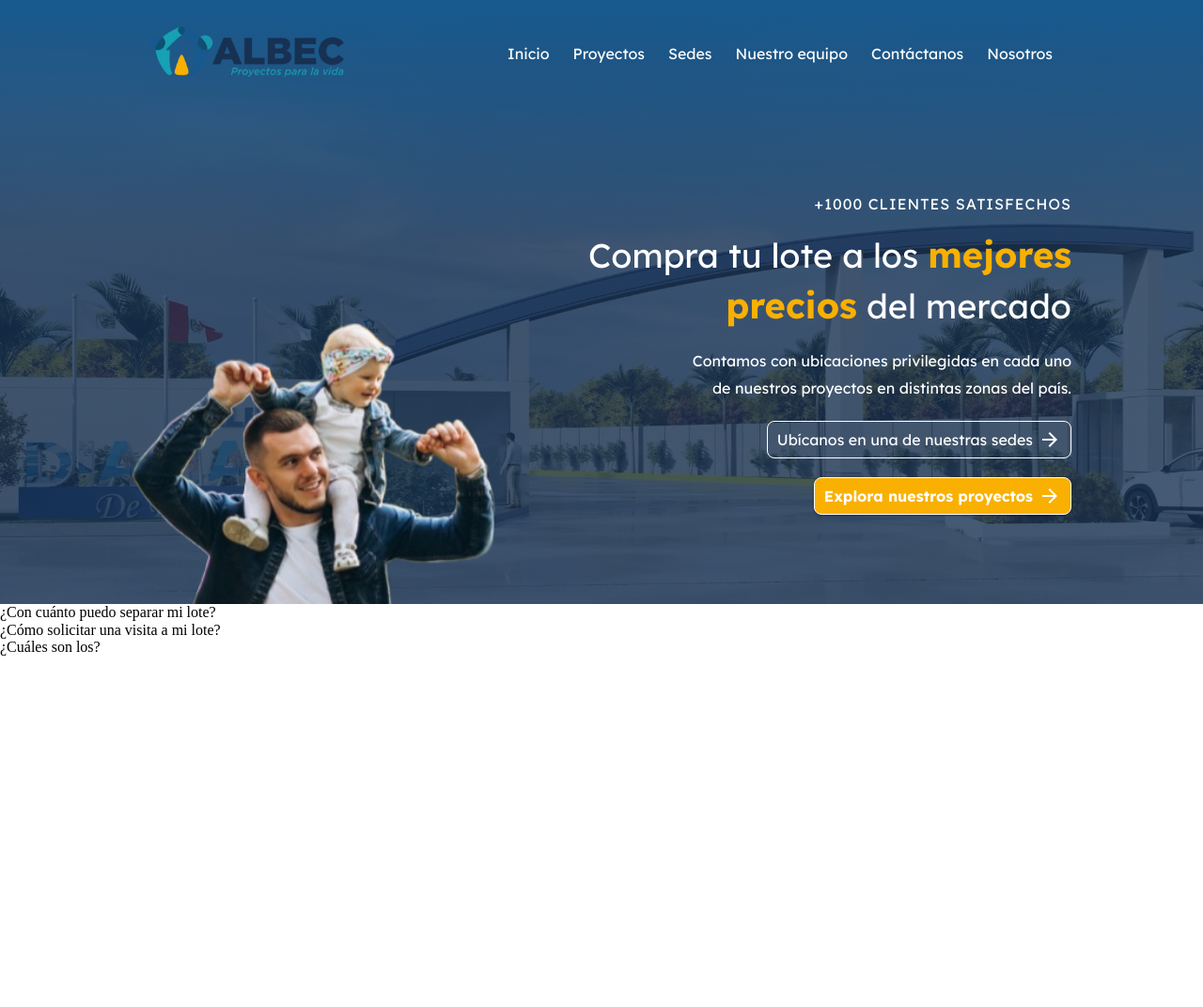
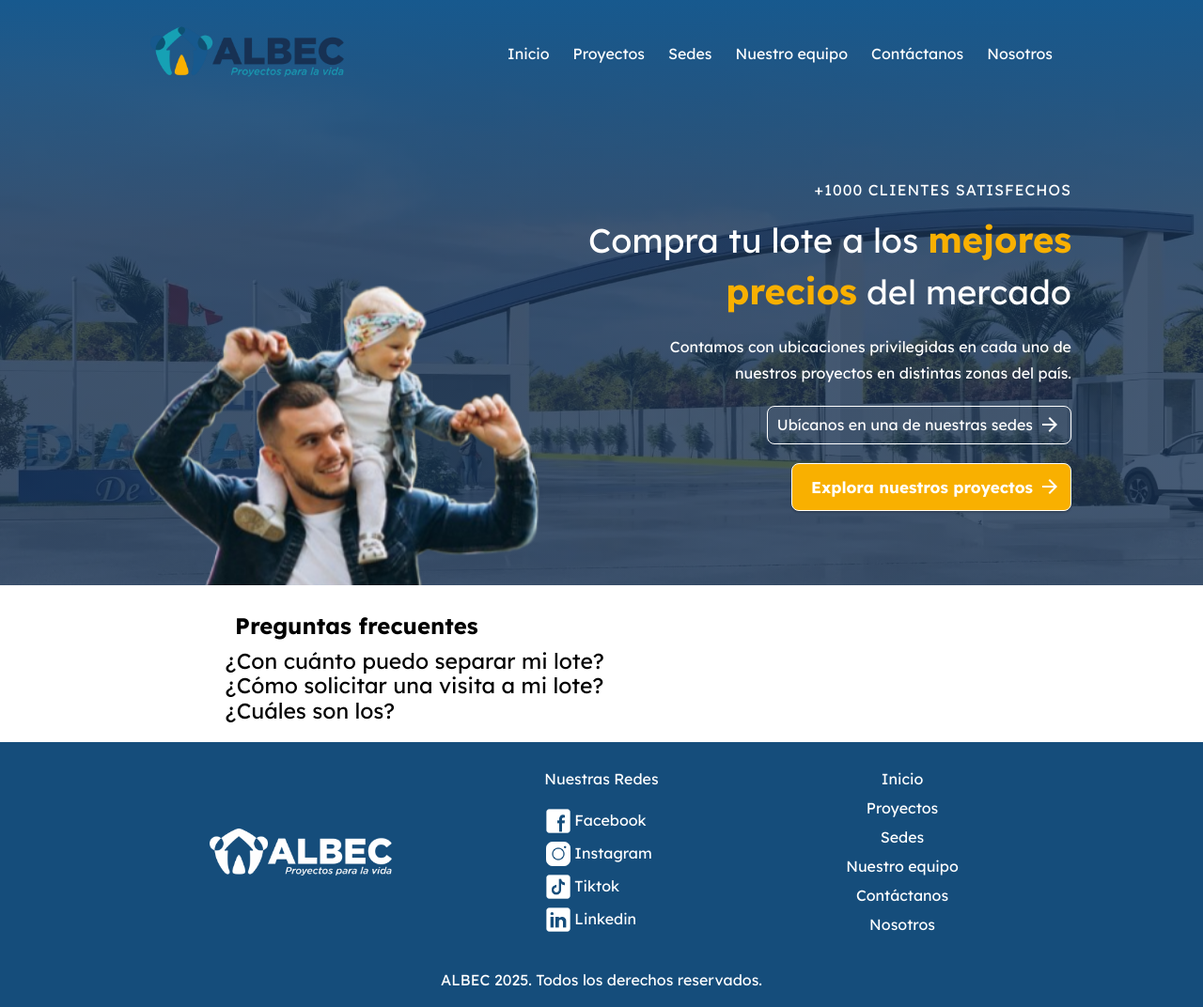
Before and after one commit to Const4ntino/hero02, a plain HTML site: page index.html in a window 1280 px wide. Shown: the whole page at 94% size. Before the commit the page ends 800 px from the top, so only its background shows below. Drawn offline with Linux system fonts and the light colour scheme.

Commit message:
SEGUNDO COMMIT: footer

```diff
--- a/css/style.css
+++ b/css/style.css
@@ -88,13 +88,12 @@ h1 {
 
 .hero_contenido {
     display: flex;
-    gap: 3rem;
     justify-content: center;
 }
 
 .hero_contenido img {
-    margin-top: 23rem;
-    height: 30rem;
+    margin-top: 19rem;
+    height: 32rem;
     width: 100%;
     object-fit: cover;
     object-position: top;
@@ -105,7 +104,7 @@ h1 {
 /* HERO-CONTENDIO: TEXTO */
 
 .hero_texto {
-    flex: 1.5;
+    flex: 1.3;
     display: flex;
     flex-direction: column;
     justify-content: center;
@@ -122,19 +121,19 @@ h1 {
     text-align: right;
     font-size: 3.6rem;
     font-weight: 400;
+    line-height: 1.44;
 }
 
 .hero_titulo span {
-    line-height: 1.44;
     font-weight: bolder;
     font-size: 3.8rem;
     color: var(--colorSecundario);
 }
 
 .hero_informacion-bottom {
+    text-align: right;
+    margin-left: 20%;
     line-height: 1.8;
-    text-align: right;
-    margin-left: 30%;
 }
 
 /* HERO: BOTONES */
@@ -165,15 +164,12 @@ h1 {
 }
 
 .hero_boton_a-principal {
+    width: fit-content;
+    font-size: 1.7rem;
+    font-weight: 700;
+    padding: 1.5rem 4rem 1.5rem 2rem;
     background-color: var(--colorSecundario);
-    font-weight: 700;
     box-shadow: 0 1px 3px rgba(0, 0, 0, 0.12), 0 1px 2px rgba(0, 0, 0, 0.24);
-    transition: all 300ms;
-}
-
-.hero_boton_a-principal:hover {
-    transform: translateY(-2px);
-    box-shadow: 0 14px 28px rgba(0, 0, 0, 0.25), 0 10px 10px rgba(0, 0, 0, 0.22);
 }
 
 .hero_boton_a-secundario {
@@ -183,3 +179,126 @@ h1 {
 .hero_boton_a-secundario:hover {
     background-color: var(--gris);
 }
+
+/* PREGUNTAS */
+
+.preguntas {
+    width: min(90%, 80rem);
+    margin: 2rem auto;
+    font-family: var(--fuentePrincipal);
+
+
+}
+
+.preguntas h2 {
+    width: 100%;
+
+    padding: 1rem;
+}
+
+.pregunta_lista {
+    display: flex;
+    flex-direction: column;
+    align-items: center;
+}
+
+.pregunta {
+    width: 100%;
+
+    font-size: 2.3rem;
+}
+
+/* FOOTER */
+
+.footer {
+    background-color: var(--colorPrincipal3);
+}
+
+.footer_contenido {
+    font-family: var(--fuentePrincipal);
+    color: var(--blanco);
+
+    padding: 3rem 2rem 2rem;
+    display: grid;
+    grid-template-columns: repeat(3, 1fr);
+    row-gap: 4rem;
+}
+
+.footer_contenido>a {
+    display: flex;
+    justify-content: center;
+    align-items: center;
+}
+
+.footer_contenido .logo {
+    height: 5rem;
+}
+
+.footer_redes {
+    margin: 0 auto;
+}
+
+.footer_redes ul,
+.footer_enlaces ul {
+    display: flex;
+    flex-direction: column;
+}
+
+.footer_redes ul {
+    gap: .5rem;
+    margin-top: 2rem;
+}
+
+.footer_redes a {
+    display: flex;
+    align-items: center;
+    gap: .2rem;
+    text-decoration: none;
+    color: var(--blanco);
+}
+
+.footer_redes .icono {
+    height: 3rem;
+}
+
+.footer_enlaces ul {
+    height: 100%;
+    justify-content: space-between;
+    align-items: center;
+}
+
+.footer_enlaces a {
+    text-decoration: none;
+    color: var(--blanco);
+}
+
+.footer_enlaces a:hover {
+    color: var(--colorSecundario);
+}
+
+.footer_informacion-bottom {
+    text-align: center;
+    grid-column: 1 / 4;
+}
+
+
+
+/* UTILIDADES */
+
+.elemnto_enlace {
+    text-decoration: none;
+    color: var(--blanco);
+}
+
+.elemnto_enlace:hover {
+    color: var(--colorSecundario);
+}
+
+.elemento_translate-y {
+    transition: all 300ms;
+}
+
+.elemento_translate-y:hover {
+    transform: translateY(-2px);
+    box-shadow: 0 14px 28px rgba(0, 0, 0, 0.25), 0 10px 10px rgba(0, 0, 0, 0.22);
+}
--- a/index.html
+++ b/index.html
@@ -36,7 +36,7 @@
             </header>
 
             <div class="hero_contenido contenedor">
-                <img src="./img/familia-notbg.png" alt="Imagen de una familia" draggable=false>
+                <img src="./img/familia-notbg.webp" alt="Imagen de una familia" draggable=false>
                 <div class="hero_texto">
                     <p class="hero_informacion-top">+1000 clientes satisfechos</p>
                     <h1 class="hero_titulo">Compra tu lote a los <span>mejores precios</span> del
@@ -45,7 +45,8 @@
                         nuestros proyectos en distintas zonas del país.</p>
                     <div class="hero_botones">
                         <a href="#" class="hero_boton_a hero_boton_a-secundario">Ubícanos en una de nuestras sedes</a>
-                        <a href="#" class="hero_boton_a hero_boton_a-principal">Explora nuestros proyectos</a>
+                        <a href="#" class="hero_boton_a hero_boton_a-principal elemento_translate-y">Explora nuestros
+                            proyectos</a>
                     </div>
                 </div>
             </div>
@@ -53,6 +54,8 @@
     </div>
 
     <section class="preguntas">
+        <h2>Preguntas frecuentes</h2>
+        <div class="preguntas_lista">
             <div class="pregunta">
                 <p>¿Con cuánto puedo separar mi lote?</p>
             </div>
@@ -62,8 +65,46 @@
             <div class="pregunta">
                 <p>¿Cuáles son los?</p>
             </div>
+        </div>
     </section>
-    <footer>
+    <footer class="footer">
+        <div class="footer_contenido contenedor">
+            <a href="#">
+                <img src="./img/logo-albec_blanco.webp" alt="Logo de empresa ALBEC" draggable="false" class="logo">
+            </a>
+            <div class="footer_redes">
+                <p>Nuestras Redes</p>
+                <ul>
+                    <a href="#">
+                        <img class="icono" src="./img/iconos/facebook.webp" alt="ícono de facebook">
+                        Facebook
+                    </a>
+                    <a href="#">
+                        <img class="icono" src="./img/iconos/instagram.webp" alt="ícono de instagram">
+                        Instagram
+                    </a>
+                    <a href="#">
+                        <img class="icono" src="./img/iconos/tiktok.webp" alt="ícono de tiktok">
+                        Tiktok
+                    </a>
+                    <a href="#">
+                        <img class="icono" src="./img/iconos/linkedin.webp" alt="ícono de linkedin">
+                        Linkedin
+                    </a>
+                </ul>
+            </div>
+            <div class="footer_enlaces">
+                <ul>
+                    <a href="#">Inicio</a>
+                    <a href="#">Proyectos</a>
+                    <a href="#">Sedes</a>
+                    <a href="#">Nuestro equipo</a>
+                    <a href="#">Contáctanos</a>
+                    <a href="#">Nosotros</a>
+                </ul>
+            </div>
+            <p class="footer_informacion-bottom">ALBEC 2025. Todos los derechos reservados.</p>
+        </div>
 
     </footer>
 
```
Also changed, not shown: img/familia-notbg.webp (added), img/iconos/facebook.webp (added), img/iconos/instagram.webp (added), img/iconos/linkedin.webp (added), img/iconos/tiktok.webp (added), img/iconos/x.webp (added), img/logo-albec.png (added), img/logo-albec_blanco.png (added), img/logo-albec_blanco.webp (added), 1 other file. Lines whose indentation alone changed are shown as unchanged.
